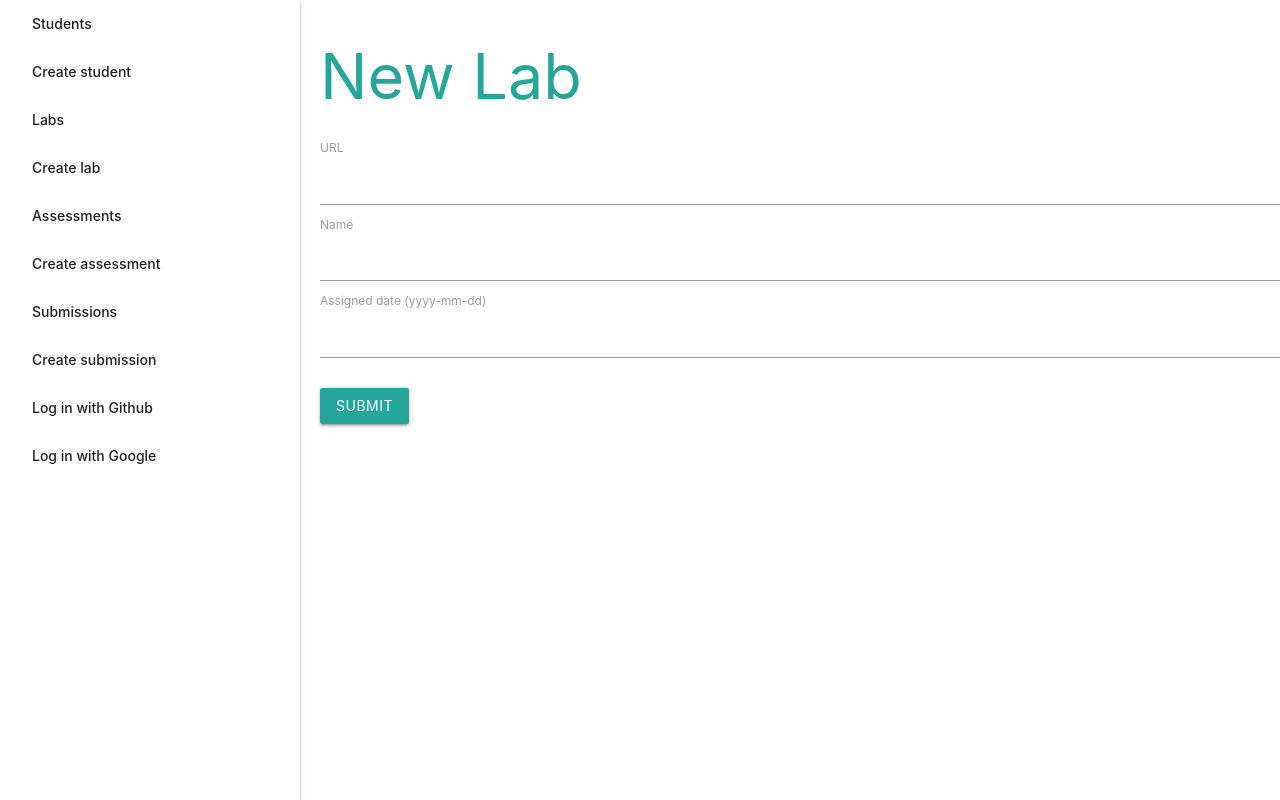
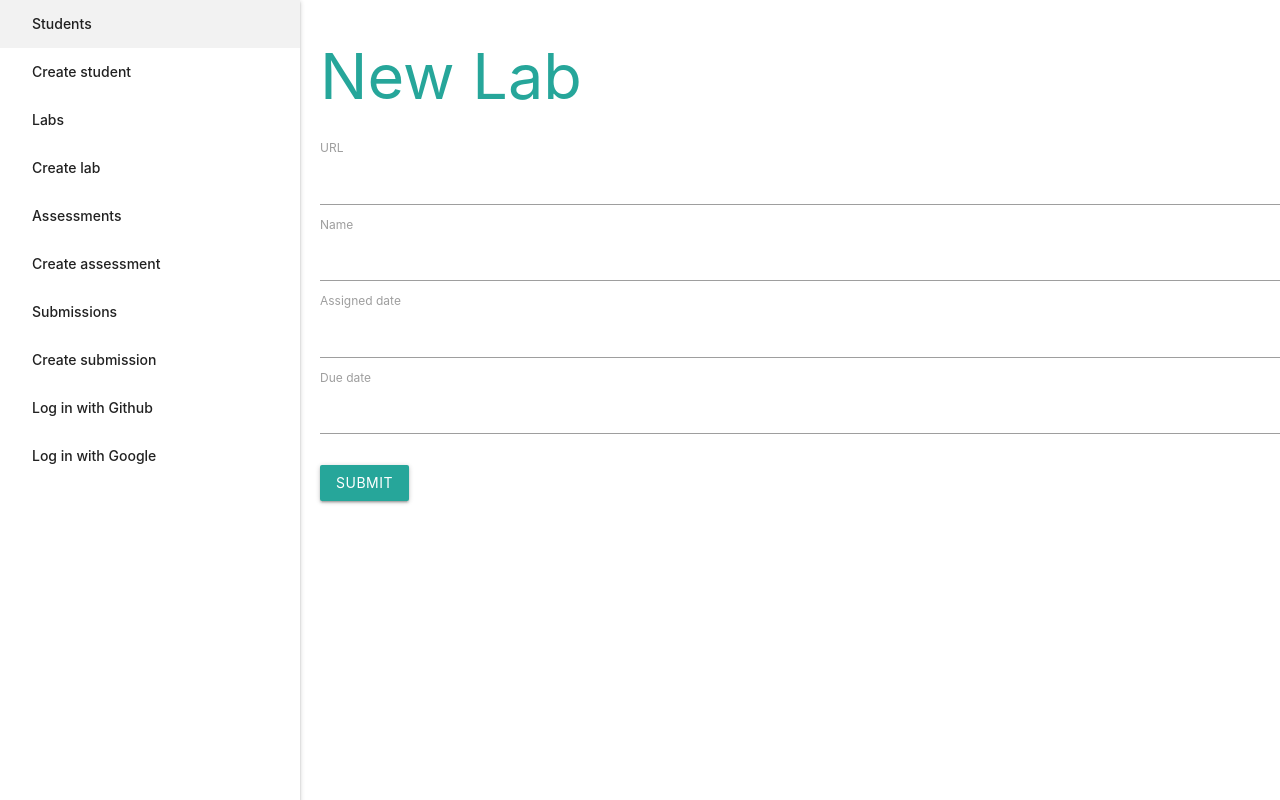
Before and after one commit to Laxmithoodi/zipcoder-ui, an Angular app: page /labs/new in a window 1280 px wide. Built offline with nearby package versions, Linux system fonts and the light colour scheme.

Commit message:
got lab date to work

```diff
--- a/src/app/lab/form/lab-form.component.html
+++ b/src/app/lab/form/lab-form.component.html
@@ -13,11 +13,15 @@
            [(ngModel)]="lab.name" name="name">
   </div>
   <div class="form-group">
-    <label for="assigned_date">Assigned date (yyyy-mm-dd)</label>
-    <input type="text" class="form-control" id="assigned_date"
+    <label for="assigned_date">Assigned date</label>
+    <input type="text" class="form-control datepicker" id="assigned_date"
            [(ngModel)]="lab.assigned_date" name="assigned_date">
   </div>
-
+  <div class="form-group">
+    <label for="due_date">Due date</label>
+    <input type="text" class="form-control datepicker" id="due_date"
+           [(ngModel)]="lab.due_date" name="due_date">
+  </div>
   <br />
   <button type="submit" class="btn btn-success" [disabled]="loading">Submit</button>
 </form>
--- a/src/app/lab/form/lab-form.component.ts
+++ b/src/app/lab/form/lab-form.component.ts
@@ -26,13 +26,18 @@ export class LabFormComponent implements OnInit {
     });
   }
 
+  ngAfterViewInit() {
+    let form  = this;
+    document.addEventListener('DOMContentLoaded', () => {
+      let elems = document.querySelectorAll('.datepicker');
+      let options = {autoClose: true, onSelect: function(date) {form.lab[this.el.id] = date} };
+      let instances = M.Datepicker.init(elems, options);
+
+    });
+  }
+
   submit(){
     this.loading = true;
-    console.log(this.lab);
-    console.log(this.lab.assigned_date)
-
-    // this.lab.assigned_date = (new Date(this.assigned_date)).toISOString();
-    // this.lab.due_date = (new Date(this.due_date)).toISOString();
     if (this.id) {
       this.service.update(this.lab).subscribe(data => this.router.navigate(['/labs']));
     } else {
--- a/src/app/lab/lab.ts
+++ b/src/app/lab/lab.ts
@@ -1,7 +1,7 @@
 export class Lab {
   id: number;
-  assigned_date: Date;
-  due_date: Date;
+  assigned_date: string;
+  due_date: string;
 
   constructor(public url?: string,
               public name?: string
```
